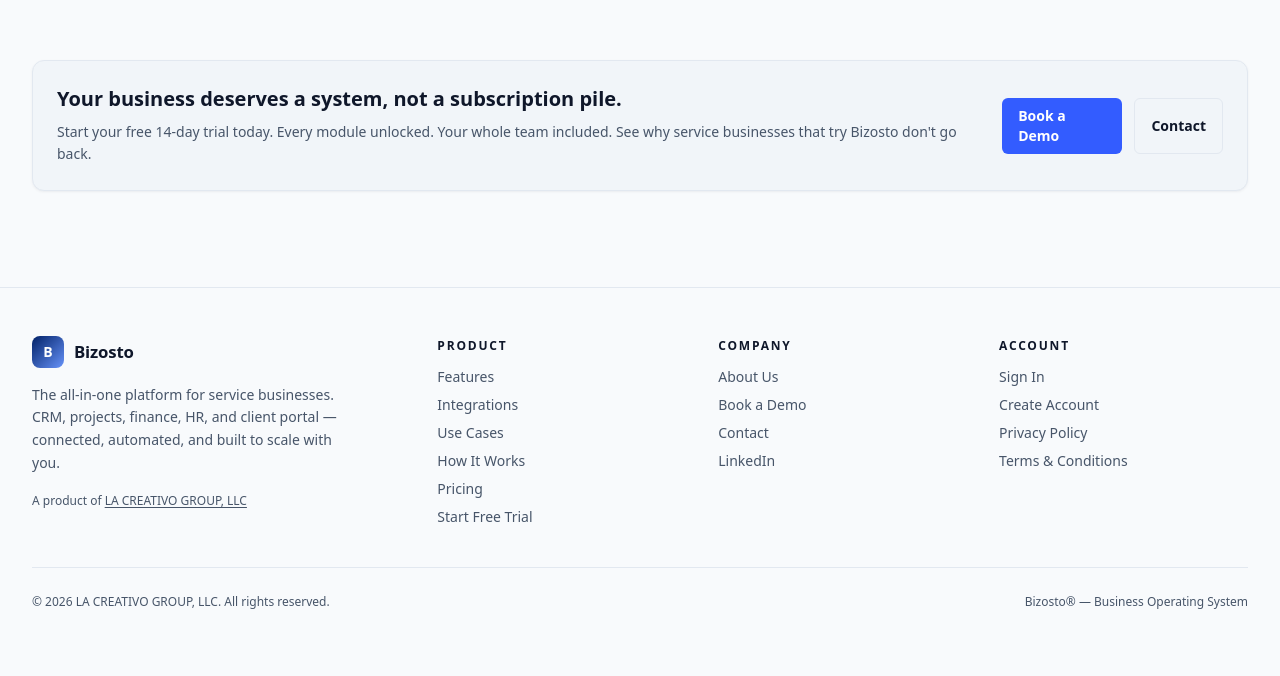
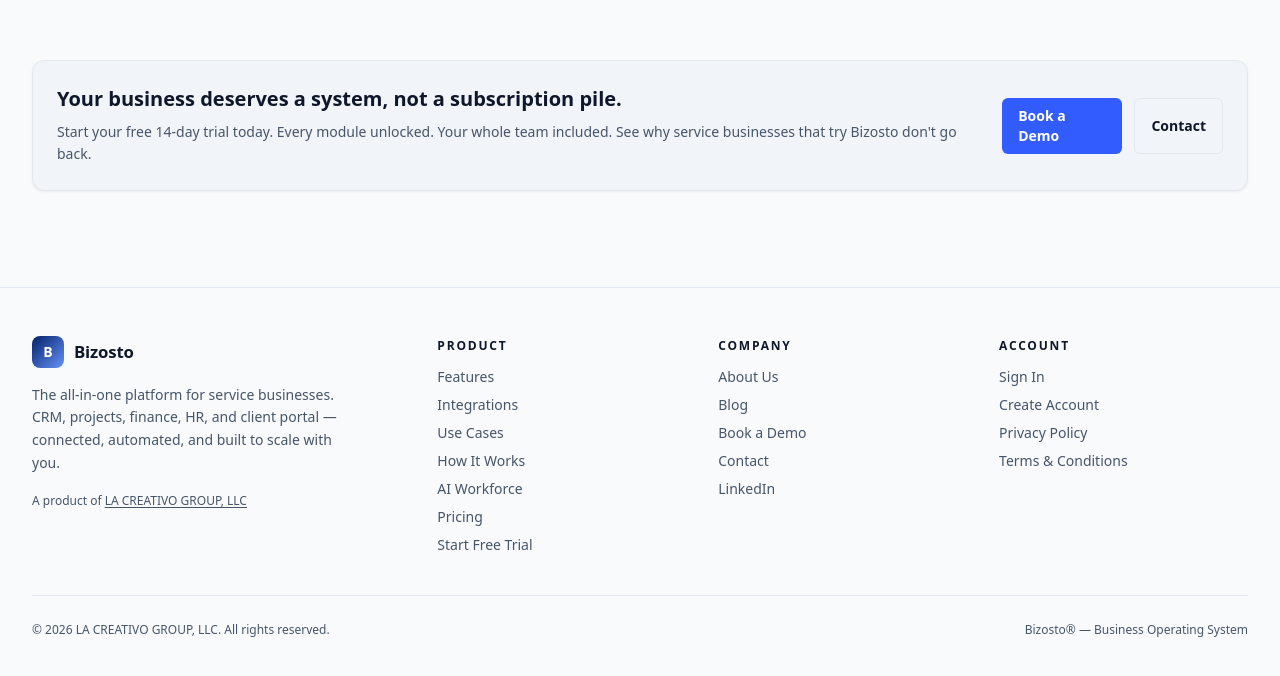
Before and after one commit to lacreativodesign/bizosto-website, a Next.js app: page / in a window 1280 px wide. Shown: the part 8317-8993 px from the top of the page. Built offline with nearby package versions, Linux system fonts and the light colour scheme; no server answers.

Commit message:
fix: sync footer navigation

```diff
--- a/components/Footer.tsx
+++ b/components/Footer.tsx
@@ -54,6 +54,11 @@
                 </Link>
               </li>
               <li>
+                <Link href="/ai-workforce" className="transition hover:text-foreground">
+                  AI Workforce
+                </Link>
+              </li>
+              <li>
                 <Link href="/pricing" className="transition hover:text-foreground">
                   Pricing
                 </Link>
@@ -74,6 +79,11 @@
               <li>
                 <Link href="/about" className="transition hover:text-foreground">
                   About Us
+                </Link>
+              </li>
+              <li>
+                <Link href="/blog" className="transition hover:text-foreground">
+                  Blog
                 </Link>
               </li>
               <li>
```
